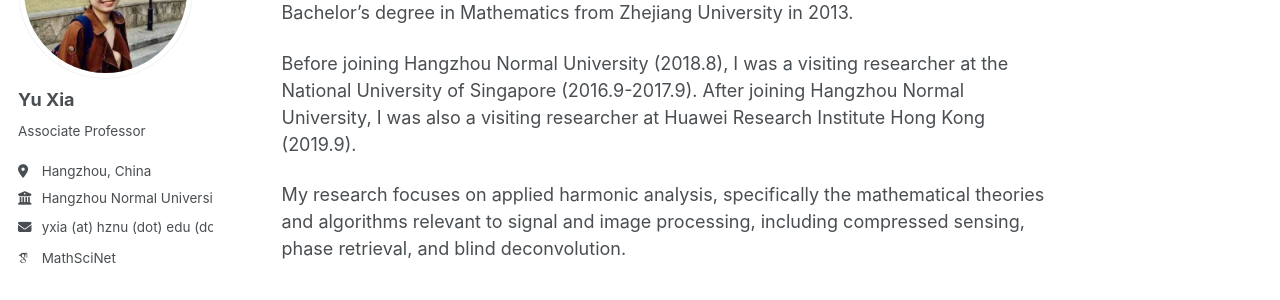
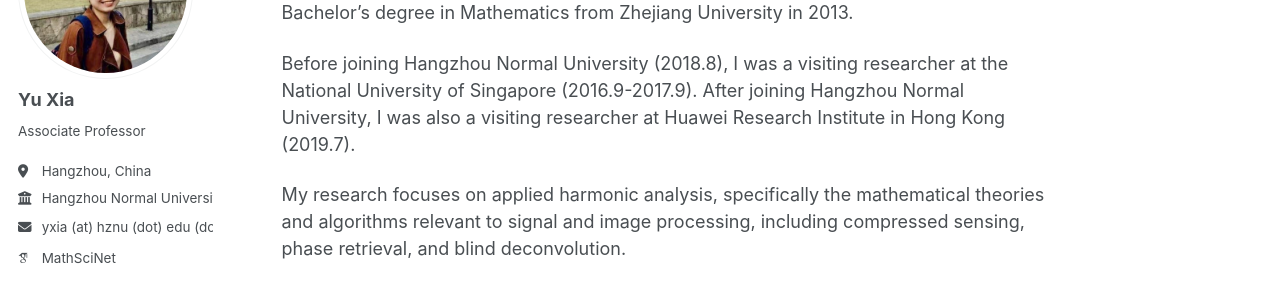
Before and after one commit to XiaoyXia/XiaoyXia.github.io, a Jekyll site: the page built from _pages/about.md, in a window 1280 px wide. Shown: the part 203-503 px from the top of the page. Built offline with Jekyll 4.4.1, drawn with Linux system fonts in a browser that asks for light colours; some web fonts are replaced.

Commit message:
about.md

```diff
--- a/_pages/about.md
+++ b/_pages/about.md
@@ -9,6 +9,6 @@ redirect_from:
 
 I am an Associate Professor at the School of Mathematics, Hangzhou Normal University. I received my Ph.D. in Applied Mathematics from Zhejiang University in 2018, and my Bachelor's degree in Mathematics from Zhejiang University in 2013.
 
-Before joining Hangzhou Normal University (2018.8), I was a visiting researcher at the National University of Singapore (2016.9-2017.9). After joining Hangzhou Normal University, I was also a visiting researcher at Huawei Research Institute Hong Kong (2019.9).
+Before joining Hangzhou Normal University (2018.8), I was a visiting researcher at the National University of Singapore (2016.9-2017.9). After joining Hangzhou Normal University, I was also a visiting researcher at Huawei Research Institute in Hong Kong (2019.7).
 
 My research focuses on applied harmonic analysis, specifically the mathematical theories and algorithms relevant to signal and image processing, including compressed sensing, phase retrieval, and blind deconvolution.
```
